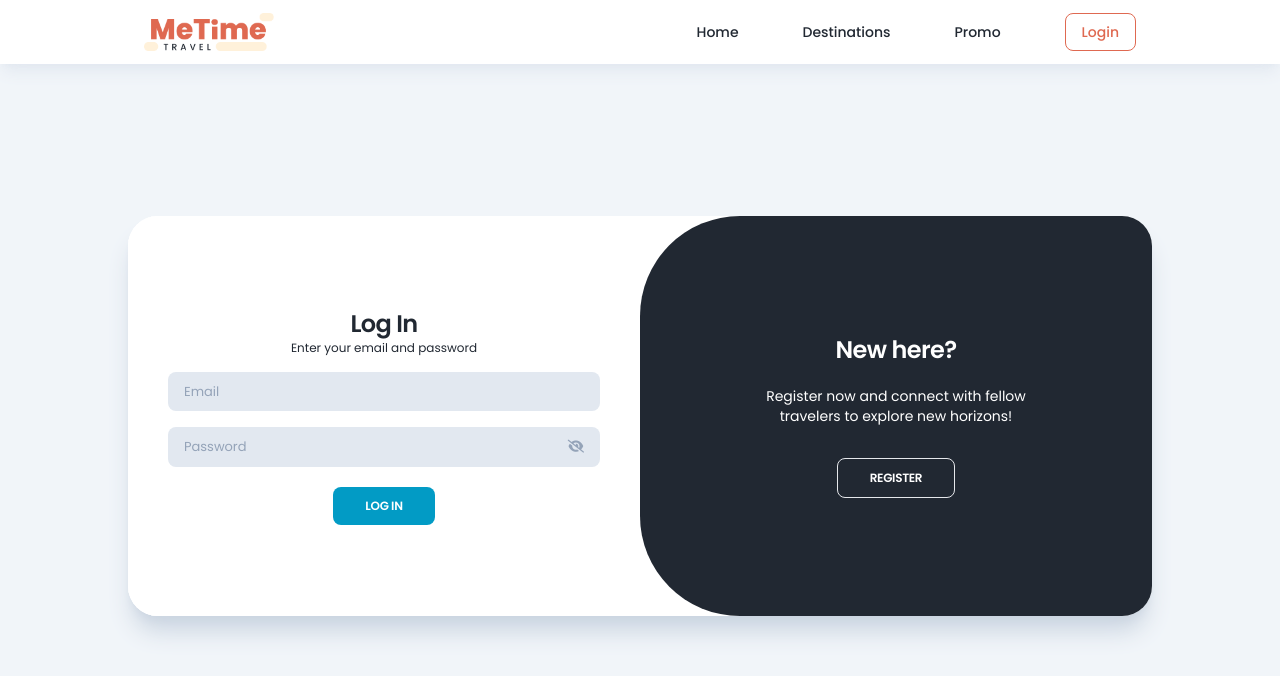
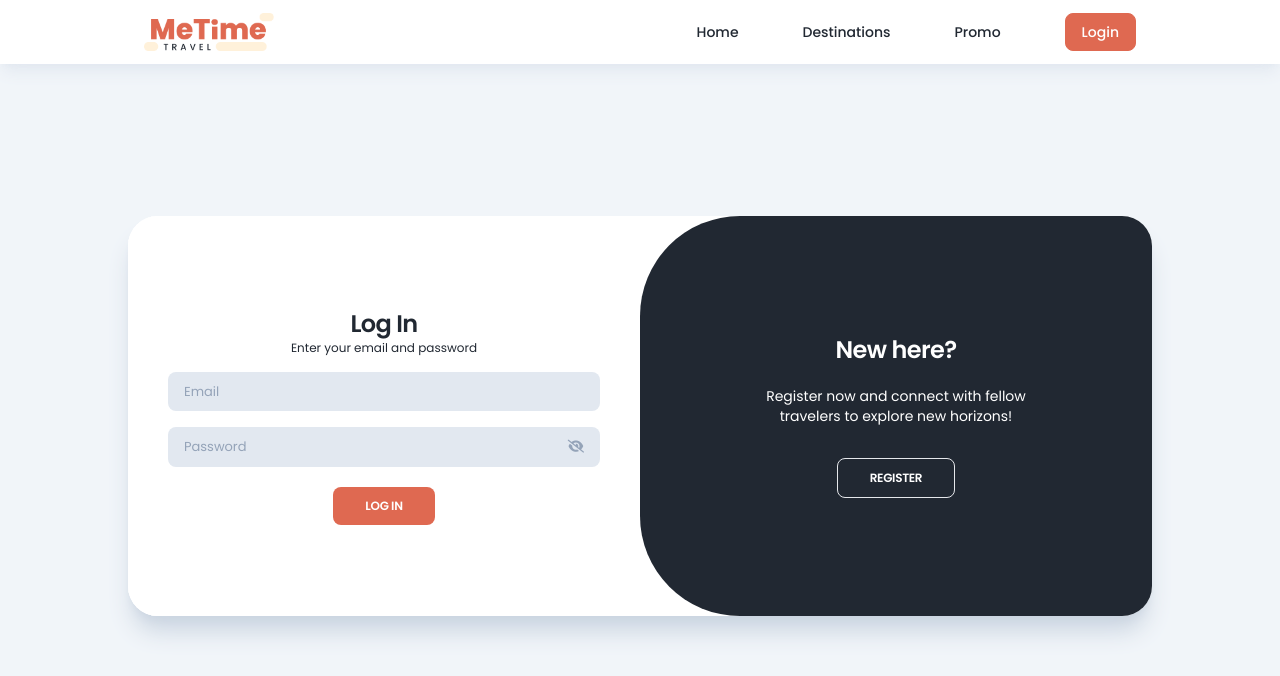
Before and after one commit to ihwan4rfa/Project-6-MeTime-Travel, a Next.js app: page /login_register in a window 1280 px wide. Shown: the top 676 px of the page. Built offline with nearby package versions, Linux system fonts and the light colour scheme.

Commit message:
fix: Resolve multiple bugs including role input value to API, change button type to prevent unintended form submit, and active navbar link UI

```diff
--- a/src/components/Layout/LoginRegisterForm.js
+++ b/src/components/Layout/LoginRegisterForm.js
@@ -50,7 +50,7 @@ const LoginRegisterForm = ({ onSubmit }) => {
             name: e.target.name.value,
             password: e.target.password.value,
             passwordRepeat: e.target.password.value,
-            role: selectedOption2,
+            role: selectedOption2.toLowerCase(),
             profilePictureUrl: profilePictureUrl,
             phoneNumber: e.target.phoneNumber.value
         };
@@ -121,11 +121,11 @@ const LoginRegisterForm = ({ onSubmit }) => {
                                 <Dropdown selectedOption2={selectedOption2} setSelectedOption2={setSelectedOption2} />
                                 <div className="flex bg-slate-200 my-2 py-[10px] px-4 text-[13px] rounded-lg w-full">
                                     <input type={seePassword ? 'text' : 'password'} name="password" id="password" placeholder="Password" className="w-full outline-none bg-slate-200 placeholder:text-slate-400 text-primaryblack" />
-                                    <button onClick={toggleSeePassword}><i className={`text-slate-400 pl-3 fa-solid ${seePassword ? 'fa-eye' : 'fa-eye-slash'}`}></i></button>
+                                    <button type="button" onClick={toggleSeePassword}><i className={`text-slate-400 pl-3 fa-solid ${seePassword ? 'fa-eye' : 'fa-eye-slash'}`}></i></button>
                                 </div>
                                 <div className="flex bg-slate-200 my-2 py-[10px] px-4 text-[13px] rounded-lg w-full">
                                     <input type={seeRepeatPassword ? 'text' : 'password'} name="passwordRepeat" id="passwordRepeat" placeholder="Repeat Password" className="w-full outline-none bg-slate-200 placeholder:text-slate-400 text-primaryblack" />
-                                    <button onClick={toggleSeeRepeatPassword}><i className={`text-slate-400 pl-3 fa-solid ${seeRepeatPassword ? 'fa-eye' : 'fa-eye-slash'}`}></i></button>
+                                    <button type="button" onClick={toggleSeeRepeatPassword}><i className={`text-slate-400 pl-3 fa-solid ${seeRepeatPassword ? 'fa-eye' : 'fa-eye-slash'}`}></i></button>
                                 </div>
                             </div>
                             <div className="flex gap-4 text-[10px]">
@@ -136,7 +136,7 @@ const LoginRegisterForm = ({ onSubmit }) => {
                         </div>
                         {tokenRegister ? <h1 className="text-[12px] text-teal-500"><i className="mr-1 fa-solid fa-circle-check"></i>registration success!</h1> : ""}
                         {errorRegister ? <h1 className="text-[12px] text-red-500 text-center"><i className="mr-1 fa-solid fa-triangle-exclamation"></i>{errorRegister}</h1> : ""}
-                        <button type="submit" className="bg-primaryred hover:bg-redhover text-white text-[12px] py-[10px] px-8 rounded-lg font-semibold tracking-tight uppercase mt-3">Register</button>
+                        <button type="submit" className="bg-primaryblue hover:bg-bluehover text-white text-[12px] py-[10px] px-8 rounded-lg font-semibold tracking-tight uppercase mt-3">Register</button>
                     </form>
                 </div>
                 <div className={`absolute top-0 md:h-full h-2/3 transition-all duration-500 ease-in-out md:w-1/2 w-full ${loginClicked ? 'z-20 translate-x-[0%]' : 'z-10 md:translate-x-[100%] -translate-x-[100%]'}`}>
@@ -150,7 +150,7 @@ const LoginRegisterForm = ({ onSubmit }) => {
                         </div>
                         {token ? <h1 className="text-[12px] text-teal-500"><i className="mr-1 fa-solid fa-circle-check"></i>log In success!</h1> : ""}
                         {errorLogin ? <h1 className="text-[12px] text-red-500 text-center"><i className="mr-1 fa-solid fa-triangle-exclamation"></i>Log In failed! {errorLogin}</h1> : ""}
-                        <button onClick={handleLogin} className="bg-primaryblue hover:bg-bluehover text-white text-[12px] py-[10px] px-8 rounded-lg font-semibold tracking-tight uppercase mt-3">Log In</button>
+                        <button onClick={handleLogin} className="bg-primaryred hover:bg-redhover text-white text-[12px] py-[10px] px-8 rounded-lg font-semibold tracking-tight uppercase mt-3">Log In</button>
                     </div>
                 </div>
                 <div className={`absolute md:top-0 top-1/2 ${loginClicked ? 'md:w-1/2 md:left-1/2' : 'md:w-1/3 md:left-1/3'}  left-0 w-full md:h-full h-1/3 overflow-hidden transition-all duration-500 ease-in-out z-30 md:translate-y-[0%] translate-y-[50%] rounded-t-[50px] ${btnClicked ? 'md:-translate-x-[100%] md:rounded-r-[100px] md:rounded-tl-[0px] rounded-r-[0px]' : 'md:translate-x-[0%] md:rounded-l-[100px] md:rounded-tr-[0px] rounded-l-[0px]'}`}>
@@ -158,12 +158,12 @@ const LoginRegisterForm = ({ onSubmit }) => {
                         <div className={`absolute w-1/2 h-full flex flex-col items-center justify-center px-[30px] text-center top-0 transition-all duration-500 ease-in-out translate-x-[0%]`}>
                             <h1 className="text-xl font-semibold tracking-tight md:text-2xl">Welcome Back!</h1>
                             <p className="md:text-sm text-xs md:my-5 my-1 mx-[25px]">Log in with email and password to start your travel adventure!</p>
-                            <button onClick={toggleButton} className="text-white md:text-[12px] text-[10px] md:py-[10px] py-[8px] px-8 rounded-lg font-semibold tracking-tight uppercase mt-3 border hover:bg-white hover:text-primaryblue">Log In</button>
+                            <button onClick={toggleButton} className="text-white md:text-[12px] text-[10px] md:py-[10px] py-[8px] px-8 rounded-lg font-semibold tracking-tight uppercase mt-3 border hover:bg-white hover:text-primaryred">Log In</button>
                         </div>
                         <div className={`absolute w-1/2 h-full flex flex-col items-center justify-center px-[30px] text-center top-0 transition-all duration-500 ease-in-out translate-x-[100%]`}>
                             <h1 className="text-xl font-semibold tracking-tight md:text-2xl">New here?</h1>
                             <p className="md:text-sm text-xs md:my-5 my-1 md:mx-[80px] mx-[25px]">Register now and connect with fellow travelers to explore new horizons!</p>
-                            <button onClick={toggleButton} className="text-white md:text-[12px] text-[10px] md:py-[10px] py-[8px] px-8 rounded-lg font-semibold tracking-tight uppercase mt-3 border hover:bg-white hover:text-primaryred">Register</button>
+                            <button onClick={toggleButton} className="text-white md:text-[12px] text-[10px] md:py-[10px] py-[8px] px-8 rounded-lg font-semibold tracking-tight uppercase mt-3 border hover:bg-white hover:text-primaryblue">Register</button>
                         </div>
                     </div>
                 </div>
--- a/src/components/Layout/Navbar.js
+++ b/src/components/Layout/Navbar.js
@@ -16,11 +16,11 @@ const Navbar = () => {
 
     return (
         <nav className='fixed flex items-center justify-between w-full h-16 mb-12 bg-white shadow-lg shadow-slate-200 px-36 text-primaryblack font-poppins'>
-            <Image src="/images/Logo.png" width={130} height={80} />
+            <button onClick={() => router.push(linkList.Home)}><Image src="/images/Logo.png" width={130} height={80} /></button>
             <div className="flex items-center gap-16 text-sm font-medium">
                 {keys.map((key, index) => (
                     <div key={index}>
-                        <button onClick={() => router.push(linkList[key])} className={`cursor-pointer hover:text-primaryred ${currentPath === linkList[key] ? 'text-primaryred' : ''} ${key === "Login" ? "px-4 py-2 border hover:text-white hover:bg-primaryred rounded-lg border-primaryred" : ""}`}>{key}</button>
+                        <button onClick={() => router.push(linkList[key])} className={`cursor-pointer hover:text-primaryred ${currentPath === linkList[key] && currentPath === "/login_register" ? 'text-white bg-primaryred' : (currentPath === linkList[key] ? 'text-primaryred' : '')} ${key === "Login" ? "px-4 py-2 border hover:text-white hover:bg-primaryred rounded-lg border-primaryred" : ""}`}>{key}</button>
                     </div>
                 ))}
             </div>
```
